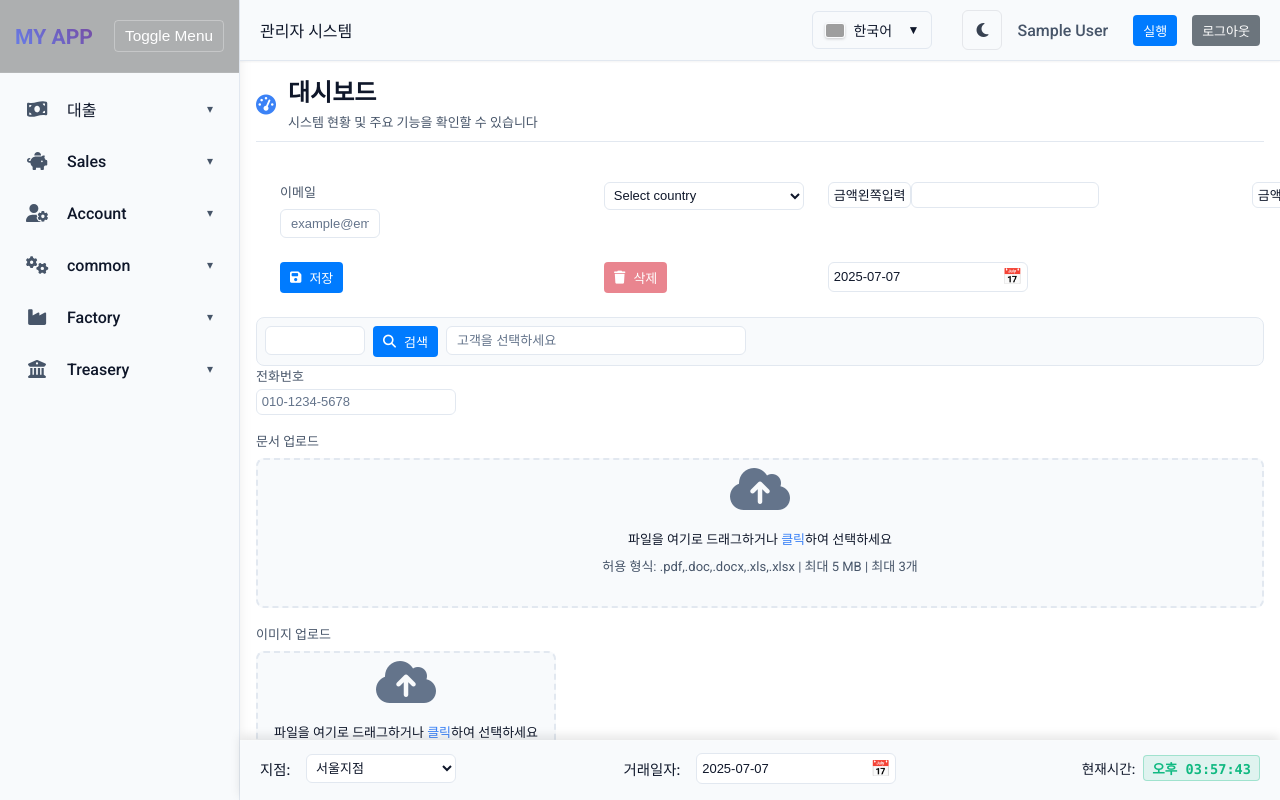
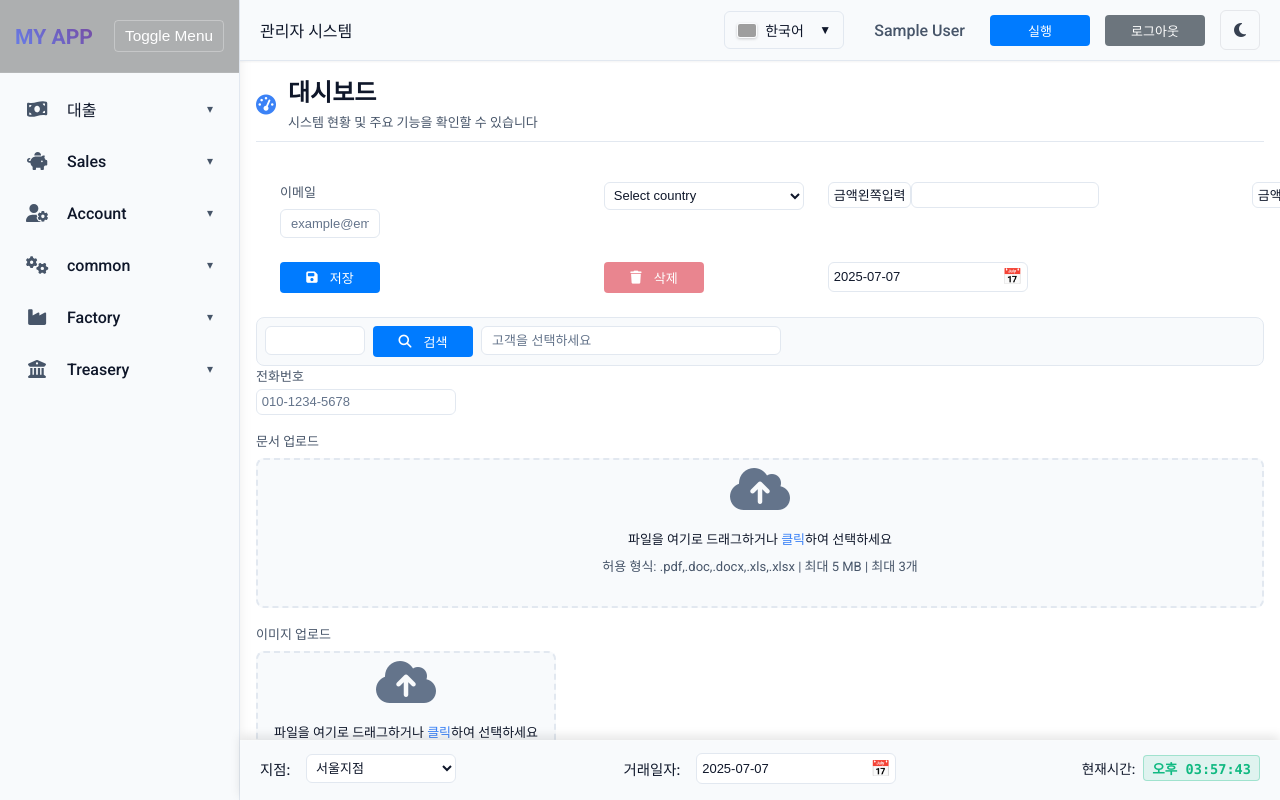
Before and after one commit to haechuli/sdm, an Angular app: page /dashboard in a window 1280 px wide. Built offline with nearby package versions, Linux system fonts and the light colour scheme; sample sign-in values are in the browser's storage; grey boxes are pictures that could not be loaded.

Commit message:
chnage form-grid  in sa01

```diff
--- a/src/app/core/layout/header/header.component.html
+++ b/src/app/core/layout/header/header.component.html
@@ -2,9 +2,10 @@
   <div class="left">{{ 'admin_system' | translate }}</div>
   <div class="right">
     <app-language-selector></app-language-selector>
+
+    <span class="user-info" *ngIf="currentUser">{{ currentUser.name }}</span>
+    <app-button [width]="'100px'" [label]="'execute' | translate" (clicked)="run()"></app-button>
+    <app-button [width]="'100px'" [label]="'logout' | translate" color="secondary" (clicked)="logout()"></app-button>
     <app-theme-selector></app-theme-selector>
-    <span class="user-info" *ngIf="currentUser">{{ currentUser.name }}</span>
-    <app-button [label]="'run' | translate" (clicked)="run()"></app-button>
-    <app-button [label]="'logout' | translate" color="secondary" (clicked)="logout()"></app-button>
   </div>
 </header>
--- a/src/app/core/services/language.service.ts
+++ b/src/app/core/services/language.service.ts
@@ -24,7 +24,7 @@ export class LanguageService {
   private translations: { [key: string]: { [key: string]: string } } = {
     ko: {
       'admin_system': '관리자 시스템',
-      'run': '실행',
+      'execute': '실행',
       'user_name': '홍길동',
       'dashboard': '대시보드',
       'loan': '대출',
@@ -65,7 +65,7 @@ export class LanguageService {
     },
     en: {
       'admin_system': 'Admin System',
-      'run': 'Run',
+      'execute': 'Execute',
       'user_name': 'Hong Gil-dong',
       'dashboard': 'Dashboard',
       'loan': 'Loan',
@@ -106,7 +106,7 @@ export class LanguageService {
     },
     id: {
       'admin_system': 'Admin System',
-      'run': 'Run',
+      'execute': 'Execute',
       'user_name': 'Hong Gil-dong',
       'dashboard': 'Dashboard',
       'loan': 'Loan',
--- a/src/app/features/sales/sa01/sa01.component.html
+++ b/src/app/features/sales/sa01/sa01.component.html
@@ -7,6 +7,7 @@
   </app-page-title>
   <!-- Search Form -->
   <div class="search-section">
+
     <div class="form-grid">
 
         <!-- Branch -->
@@ -36,6 +37,7 @@
             class="item"
             label="Search"
             color="primary"
+            [width]="'100px'"
             (clicked)="onSearch()">
           </app-button>
 
@@ -51,6 +53,7 @@
          <label class="item" for="contactName">Contact Name</label>
           <app-input
             class="item"
+            [width]="'300px'"
             [(ngModel)]="searchCriteria.fullName"
             placeholder="Enter contact name">
           </app-input>
@@ -69,6 +72,7 @@
           <label class="item" for="bankAccountName">Bank Account Name</label>
           <app-input
             class="item"
+            [width]="'300px'"
             [(ngModel)]="searchCriteria.bankAccountName"
             placeholder="Enter bank account name">
           </app-input>
@@ -83,6 +87,7 @@
 
           <label class="item" for="address">Address</label>
           <app-input
+            [width]="'300px'"
             [(ngModel)]="searchCriteria.address"
             placeholder="Enter address">
           </app-input>
@@ -90,7 +95,7 @@
     </div>
 
 
-
+  <div class="row-gap"></div>
 
 
   <!-- Partner List Section -->
@@ -103,6 +108,7 @@
       <app-button
         label="Dealer Modify"
         color="secondary"
+        [width]="'150px'"
         [disabled]="!selectedDealer"
         (clicked)="onDealerModify()">
       </app-button>
--- a/src/app/features/sales/sa01/sa01.component.scss
+++ b/src/app/features/sales/sa01/sa01.component.scss
@@ -25,6 +25,10 @@
   column-gap: 1.5rem;
   background-color: var(--bg-primary);
   transition: background-color 0.3s ease;
+
+  border: 1px solid var(--border-primary);
+  border-radius: 8px;
+  padding: 15px;
 }
 
 .item {
--- a/src/app/shared/ui-component/button/button.component.scss
+++ b/src/app/shared/ui-component/button/button.component.scss
@@ -1,6 +1,7 @@
  .btn {
       display: inline-flex;
       align-items: center;
+      justify-content: center;
       gap: 8px;
       padding: 6px 10px;
       border: none;
@@ -9,6 +10,7 @@
       cursor: pointer;
       color: white;
       transition: background-color 0.2s ease-in-out;
+      text-align: center;
     }
 
 .btn:disabled {
@@ -45,6 +47,5 @@
 }
 
 .btn-icon {
-   // font-size: 18px;
-
+    margin-right: 4px;
 }
--- a/src/app/shared/ui-component/button/button.component.ts
+++ b/src/app/shared/ui-component/button/button.component.ts
@@ -8,6 +8,7 @@ import {  ControlValueAccessor,  FormsModule,  NG_VALUE_ACCESSOR} from '@angular
   imports: [CommonModule, FormsModule],
   template: `
     <button
+      [style.width]="width"
       [disabled]="disabled"
       [ngClass]="[colorClass, 'btn']"
       (click)="handleClick()"
@@ -23,7 +24,7 @@ export class ButtonComponent {
   @Input() color: 'primary' | 'secondary' | 'success' | 'danger' = 'primary';
   @Input() icon?: string;
   @Input() disabled: boolean = false;
-
+  @Input() width: string = '100px';     // ✅ 기본값 지정 가능
   @Output() clicked = new EventEmitter<void>();
 
   get colorClass(): string {
```
